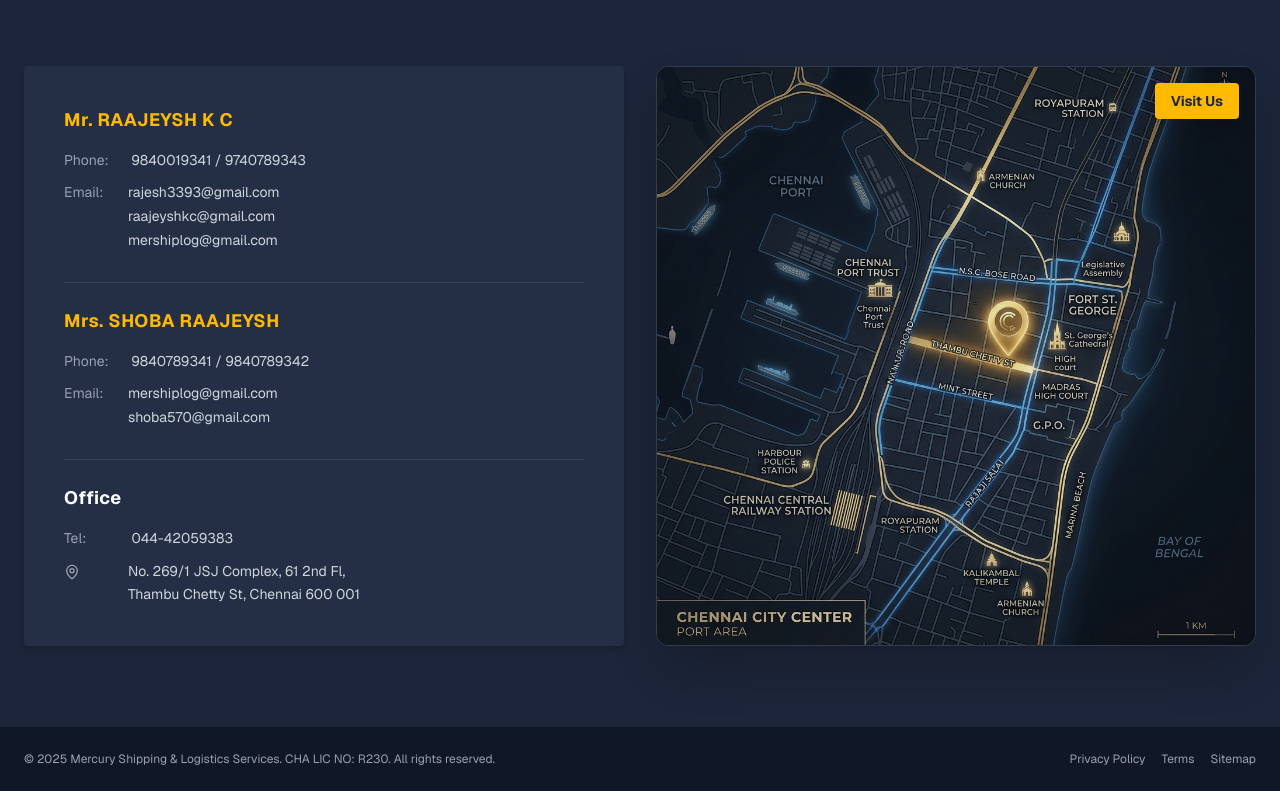
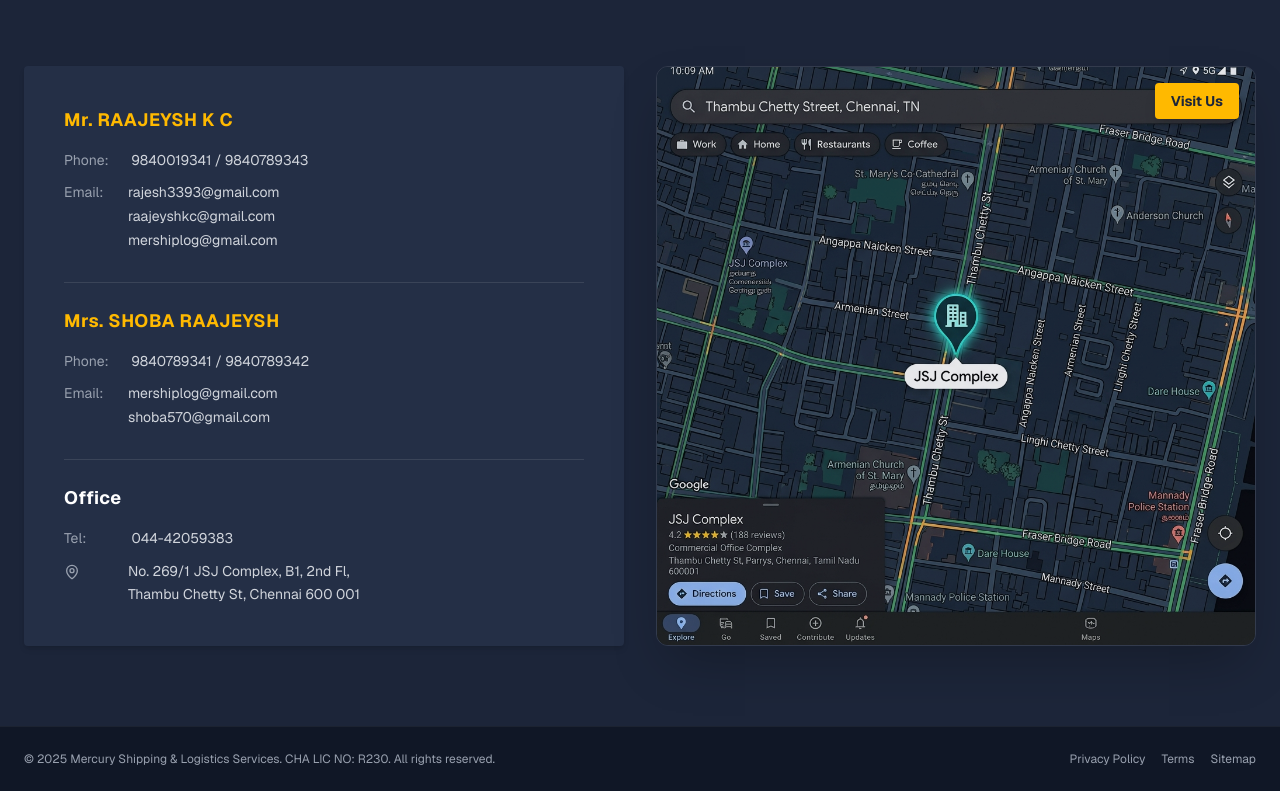
Before and after one commit to akasshmanikandan/mership, a Next.js app: page / in a window 1280 px wide. Shown: the part 3017-3808 px from the top of the page. Built offline with nearby package versions, Linux system fonts and the light colour scheme.

Commit message:
contact and gmap update

```diff
--- a/app/page.tsx
+++ b/app/page.tsx
@@ -535,7 +535,7 @@
               <div>
                 <h3 className="text-lg font-bold mb-4 text-amber-400 tracking-wide">Mr. RAAJEYSH K C</h3>
                 <div className="space-y-3 text-gray-300 text-sm">
-                  <p><span className="text-gray-400 inline-block w-16">Phone:</span> 9840019341 / 9740789343</p>
+                  <p><span className="text-gray-400 inline-block w-16">Phone:</span> 9840019341 / 9840789343</p>
                   <div className="flex items-start">
                     <span className="text-gray-400 inline-block w-16">Email:</span>
                     <div className="flex flex-col space-y-1">
@@ -570,7 +570,7 @@
                   <div className="flex items-start">
                     <span className="text-gray-400 inline-block w-16 mt-1"><MapPin className="w-4 h-4" /></span>
                     <span className="leading-relaxed">
-                      No. 269/1 JSJ Complex, 61 2nd Fl,<br />
+                      No. 269/1 JSJ Complex, B1, 2nd Fl,<br />
                       Thambu Chetty St, Chennai 600 001
                     </span>
                   </div>
@@ -579,7 +579,7 @@
             </div>
 
             {/* Google Map Image */}
-            <a href="https://www.google.com/maps/dir/?api=1&destination=269%2F1+JSJ+Complex,+61+Thambu+Chetty+St,+Chennai+600001" target="_blank" rel="noopener noreferrer" className="relative block w-full min-h-[400px] rounded-xl overflow-hidden shadow-2xl group border border-white/10">
+            <a href="https://www.google.com/maps/dir/?api=1&destination=269%2F1+JSJ+Complex,+Thambu+Chetty+St,+Chennai+600001" target="_blank" rel="noopener noreferrer" className="relative block w-full min-h-[400px] rounded-xl overflow-hidden shadow-2xl group border border-white/10">
               <Image
                 src="/office_location_map.png"
                 alt="Office Location Map Chennai"
```
Also changed, not shown: public/office_location_map.png.
